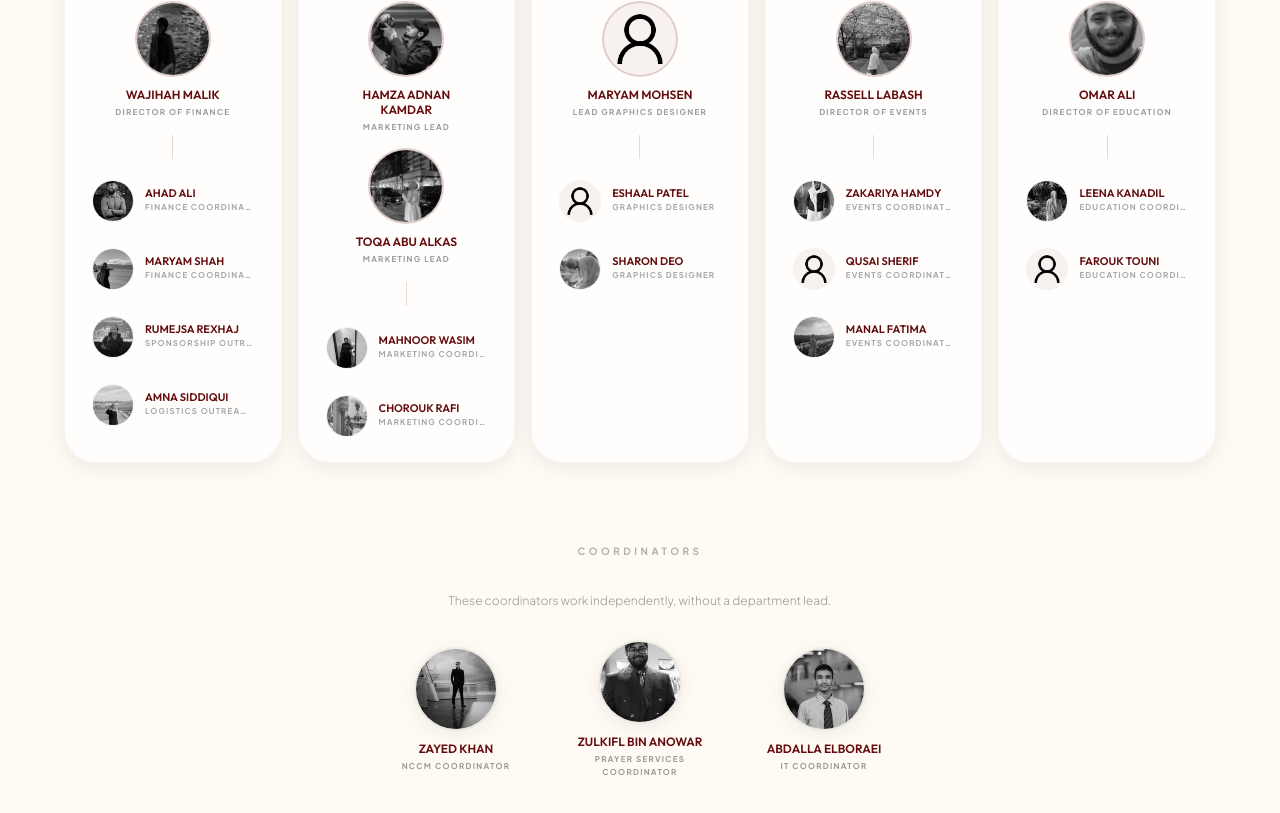
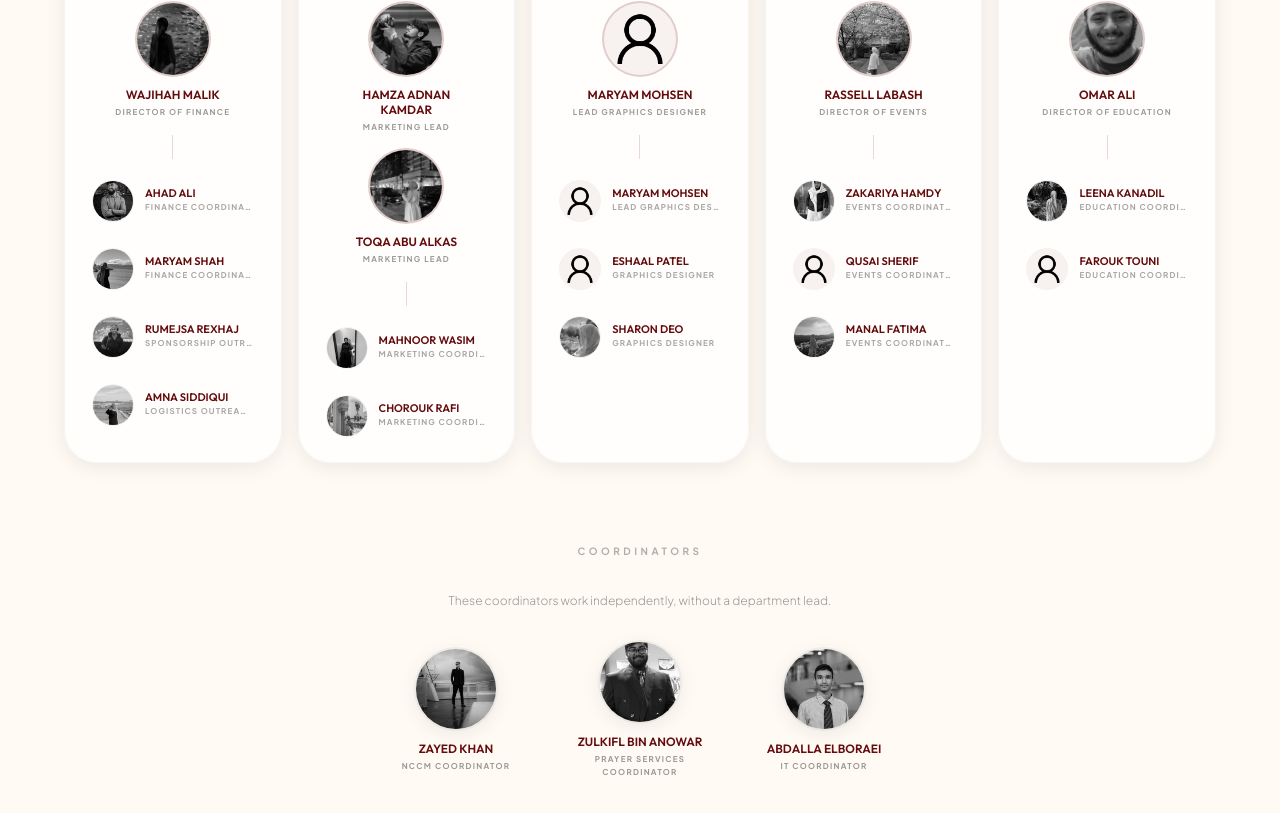
Before and after one commit to abdullahmohammed1234/MSA-Platform, a Vue app in the folder frontend/: page /team in a window 1280 px wide. Shown: the part 2058-2871 px from the top of the page. Built offline with nearby package versions, Linux system fonts and the light colour scheme; no server answers; the HTML template or start-up script is replaced by a standard one; a web font is replaced by a local one.

Commit message:
fixed ui bug

```diff
--- a/frontend/src/components/shared/TeamOrgChart.vue
+++ b/frontend/src/components/shared/TeamOrgChart.vue
@@ -4,9 +4,12 @@ import type { TeamMember } from '@/services/website/websiteService';
 import { TEAM_FALLBACK_IMAGE } from '@/constants/publicAssets';
 import {
   EXEC_ROLES,
+  EXEC_DEPTS,
   ORG_BRANCHES,
   independentCoordinators,
+  membersMatching,
   membersWithRoles,
+  vicePresidentMembers,
 } from '@/data/teamOrg';
 
 const props = defineProps<{
@@ -17,9 +20,13 @@ const emit = defineEmits<{
   select: [member: TeamMember];
 }>();
 
-const president = computed(() => membersWithRoles(props.members, EXEC_ROLES.president));
-const vicePresidents = computed(() => membersWithRoles(props.members, EXEC_ROLES.vicePresidents));
-const secretary = computed(() => membersWithRoles(props.members, EXEC_ROLES.secretary));
+const president = computed(() =>
+  membersMatching(props.members, EXEC_ROLES.president, EXEC_DEPTS.president)
+);
+const vicePresidents = computed(() => vicePresidentMembers(props.members));
+const secretary = computed(() =>
+  membersMatching(props.members, EXEC_ROLES.secretary, EXEC_DEPTS.secretary)
+);
 const execRow = computed(() => [...vicePresidents.value, ...secretary.value]);
 const independents = computed(() => independentCoordinators(props.members));
 
--- a/frontend/src/data/teamOrg.ts
+++ b/frontend/src/data/teamOrg.ts
@@ -9,7 +9,13 @@ export interface OrgBranch {
 
 export const EXEC_ROLES = {
   president: ['President'],
-  vicePresidents: ['Brothers VP', 'Sisters VP'],
+  vicePresidents: ['Brothers VP', 'Sisters VP', 'Vice President', 'VP'],
+  secretary: ['Secretary'],
+} as const;
+
+export const EXEC_DEPTS = {
+  president: ['President'],
+  vicePresidents: ['Vice Presidents', 'Vice President'],
   secretary: ['Secretary'],
 } as const;
 
@@ -56,33 +62,113 @@ export const INDEPENDENT_COORDINATOR_ROLES = [
   'IT Coordinator',
 ];
 
-function normalizeRole(role: string): string {
-  return role.trim().toLowerCase();
+function normalize(value: string): string {
+  return value
+    .trim()
+    .toLowerCase()
+    .replace(/['’]/g, '')
+    .replace(/[_./-]+/g, ' ')
+    .replace(/\s+/g, ' ');
+}
+
+function tokens(value: string): string[] {
+  return normalize(value)
+    .replace(/\bvp\b/g, 'vice president')
+    .split(' ')
+    .filter((token) => token && token !== 'of' && token !== 'the');
+}
+
+function looksLikeVicePresident(member: TeamMember): boolean {
+  const role = normalize(member.role);
+  const dept = normalize(member.dept);
+
+  if (dept === 'vice presidents' || dept === 'vice president') {
+    return true;
+  }
+
+  return /\bvp\b/.test(role) || role.includes('vice president');
+}
+
+function roleFuzzyMatch(memberRole: string, wantedRole: string): boolean {
+  const actual = normalize(memberRole);
+  const wanted = normalize(wantedRole);
+
+  if (actual === wanted) {
+    return true;
+  }
+
+  const wantedTokens = tokens(wantedRole);
+  const actualTokens = new Set(tokens(memberRole));
+
+  if (wantedTokens.length === 0) {
+    return false;
+  }
+
+  // "President" must not match "Vice President".
+  if (wantedTokens.length === 1) {
+    return actualTokens.size === 1 && actualTokens.has(wantedTokens[0]);
+  }
+
+  return wantedTokens.every((token) => actualTokens.has(token));
 }
 
 export function membersWithRoles(members: TeamMember[], roles: readonly string[]): TeamMember[] {
-  const wanted = new Set(roles.map(normalizeRole));
-  return members.filter((member) => wanted.has(normalizeRole(member.role)));
+  return members.filter((member) =>
+    roles.some((role) => roleFuzzyMatch(member.role, role))
+  );
+}
+
+export function membersMatching(
+  members: TeamMember[],
+  roles: readonly string[],
+  departments: readonly string[] = [],
+): TeamMember[] {
+  const depts = new Set(departments.map(normalize));
+  const seen = new Set<string>();
+  const matched: TeamMember[] = [];
+
+  for (const member of members) {
+    const byDept = depts.has(normalize(member.dept));
+    const byRole = roles.some((role) => roleFuzzyMatch(member.role, role));
+    if (!byDept && !byRole) {
+      continue;
+    }
+    if (seen.has(member.name)) {
+      continue;
+    }
+    seen.add(member.name);
+    matched.push(member);
+  }
+
+  return matched;
+}
+
+export function vicePresidentMembers(members: TeamMember[]): TeamMember[] {
+  const matched = membersMatching(members, EXEC_ROLES.vicePresidents, EXEC_DEPTS.vicePresidents);
+  const extras = members.filter(
+    (member) => looksLikeVicePresident(member) && !matched.some((entry) => entry.name === member.name)
+  );
+  return [...matched, ...extras];
 }
 
 function collectAssigned(members: TeamMember[]): Set<string> {
   const assigned = new Set<string>();
-  const take = (roles: readonly string[]) => {
-    for (const member of membersWithRoles(members, roles)) {
+  const take = (list: TeamMember[]) => {
+    for (const member of list) {
       assigned.add(member.name);
     }
   };
 
-  take(EXEC_ROLES.president);
-  take(EXEC_ROLES.vicePresidents);
-  take(EXEC_ROLES.secretary);
+  take(membersMatching(members, EXEC_ROLES.president, EXEC_DEPTS.president));
+  take(vicePresidentMembers(members));
+  take(membersMatching(members, EXEC_ROLES.secretary, EXEC_DEPTS.secretary));
 
   for (const branch of ORG_BRANCHES) {
-    take(branch.leadRoles);
-    take(branch.coordinatorRoles);
+    take(membersWithRoles(members, branch.leadRoles));
+    take(membersWithRoles(members, branch.coordinatorRoles));
   }
 
-  take(INDEPENDENT_COORDINATOR_ROLES);
+  take(membersWithRoles(members, INDEPENDENT_COORDINATOR_ROLES));
   return assigned;
 }
 
```
Also changed, not shown: 272 other files (tests, documents, lock files or other folders).
